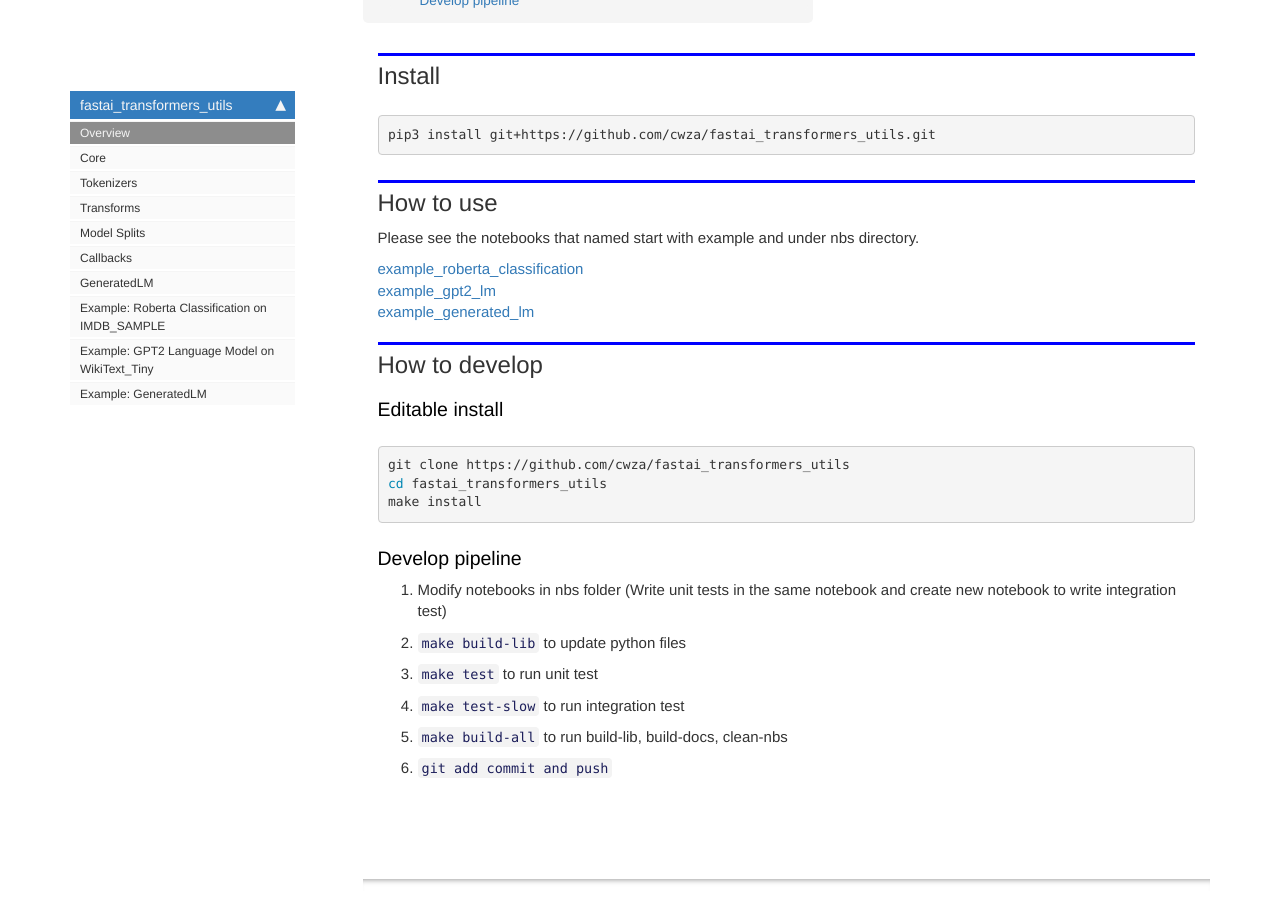
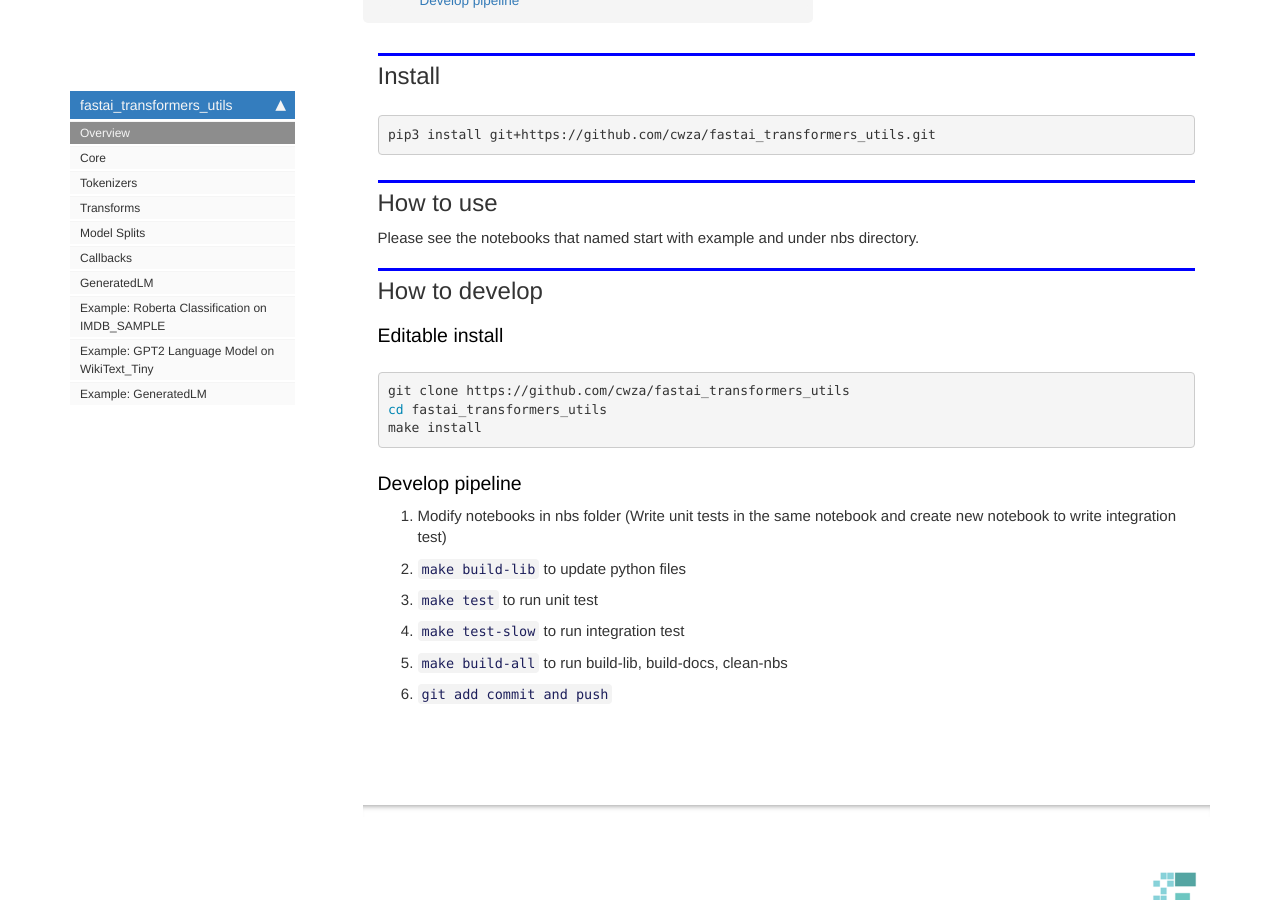
Before and after one commit to cwza/fastai_transformers_utils, a Jekyll site: the page built from docs/index.html, in a window 1280 px wide and 900 px high, scrolled down 338 px. Built offline with Jekyll 4.4.1, drawn with Linux system fonts in a browser that asks for light colours; nearby versions of some CDN libraries; comment, search, counter and statistics services are not loaded.

```diff
--- a/docs/index.html
+++ b/docs/index.html
@@ -45,9 +45,6 @@ summary: "Some utililties to help you using fastai2 to train huggingface transfo
 <div class="cell border-box-sizing text_cell rendered"><div class="inner_cell">
 <div class="text_cell_render border-box-sizing rendered_html">
 <p>Please see the notebooks that named start with example and under nbs directory.</p>
-<p><a href="nbs/99a_example_roberta_classification.ipynb">example_roberta_classification</a><br>
-<a href="nbs/99b_example_gpt2_lm.ipynb">example_gpt2_lm</a><br>
-<a href="nbs/99c_example_generated_lm.ipynb">example_generated_lm</a></p>
 
 </div>
 </div>
--- a/fastai_transformers_utils/callbacks.py
+++ b/fastai_transformers_utils/callbacks.py
@@ -26,7 +26,7 @@ class BertSeqClassificationCallback(Callback):
         '''
         input_ids = self.learn.xb[0]
         device = input_ids.device
-        attention_mask = torch.where(input_ids == self.pad_id, torch.tensor(0, device=device), torch.tensor(1, device=device)).to(input_ids)
+        attention_mask = torch.where(input_ids == self.pad_id, torch.tensor(0, device=device), torch.tensor(1, device=device)).to(device)
         self.learn.xb = [input_ids, attention_mask]
 
     def after_pred(self):
```
Also changed, not shown: README.md, 2 other files.
